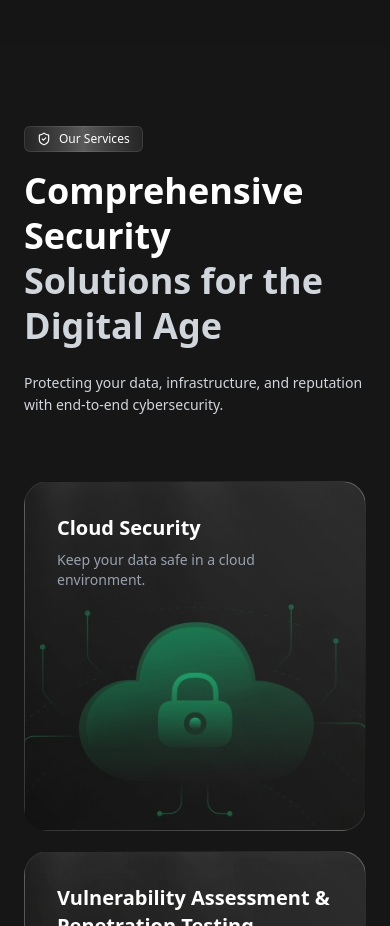
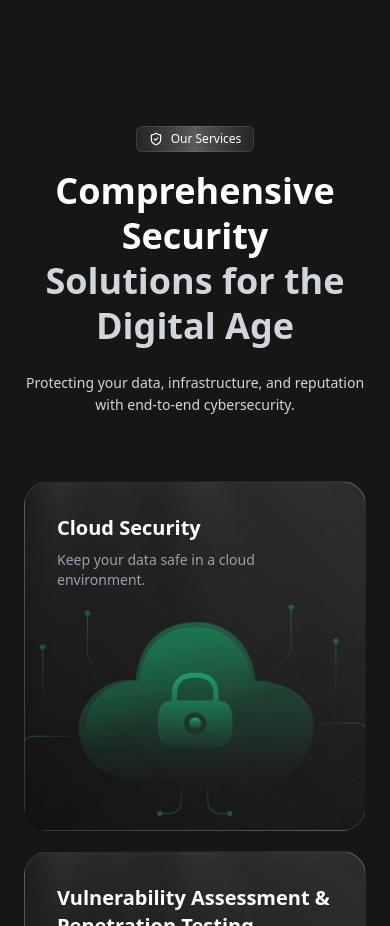
Before and after one commit to abdullahhani7/soclify-saas-landing, a Next.js app: page / in a window 390 px wide. Shown: the part 2560-3486 px from the top of the page. Built offline with nearby package versions, Linux system fonts and the light colour scheme.

Commit message:
feat: enhance layout of ServicesSection for improved text alignment and responsiveness

```diff
--- a/src/components/ServicesSection.jsx
+++ b/src/components/ServicesSection.jsx
@@ -39,7 +39,7 @@ export default function ServicesSection() {
     <section className="bg-[#161616] text-white py-20 px-6 md:px-12 overflow-hidden">
       <div className="max-w-7xl mx-auto">
         {/* Header Section */}
-        <div className="flex flex-col md:flex-row justify-between items-start md:items-end mb-16 gap-6">
+        <div className="flex flex-col  md:flex-row justify-between text-center md:text-start items-center  md:items-end mb-16 gap-6">
           <div className="space-y-4">
             <div className="inline-flex items-center gap-2 px-3 py-1 rounded-md bg-gradient-to-r from-[#272626] via-white/30 to-[#272626] border border-white/10 text-xs text-white">
               <ShieldCheck size={14} />
```
